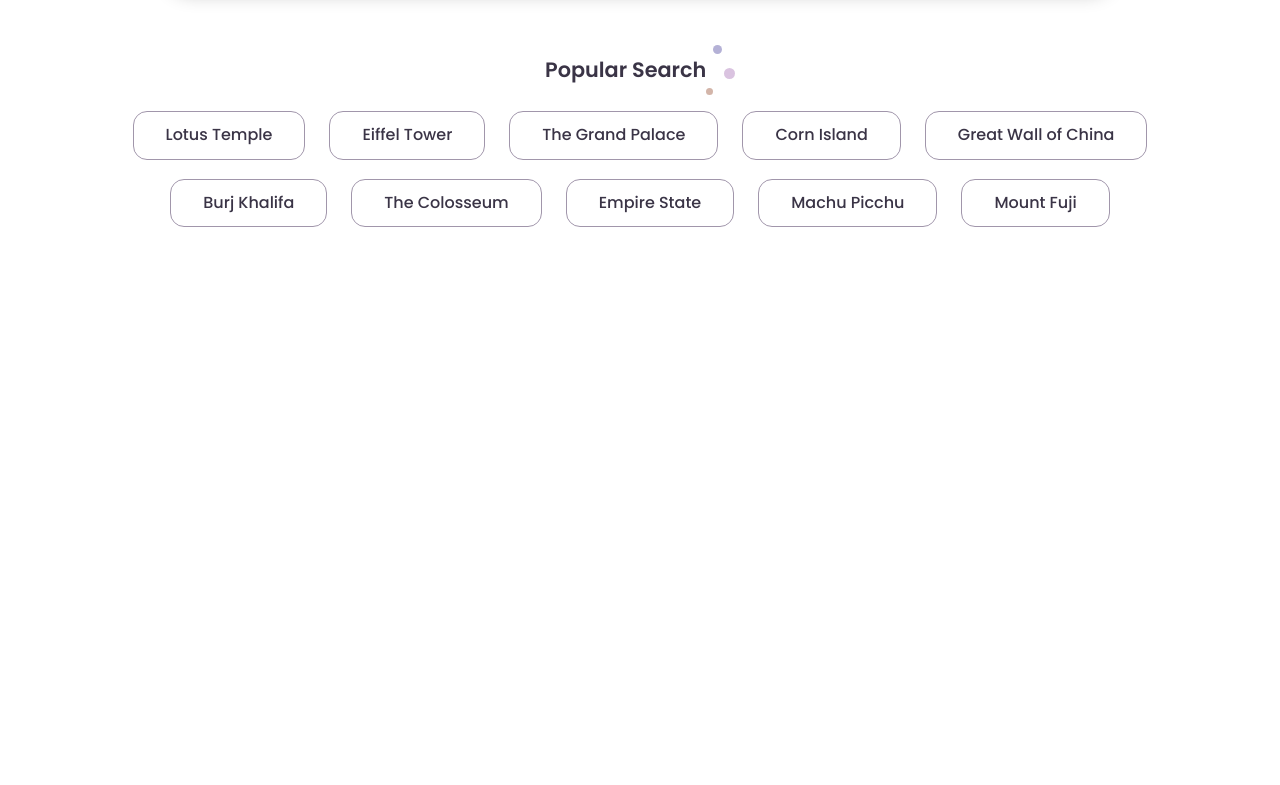
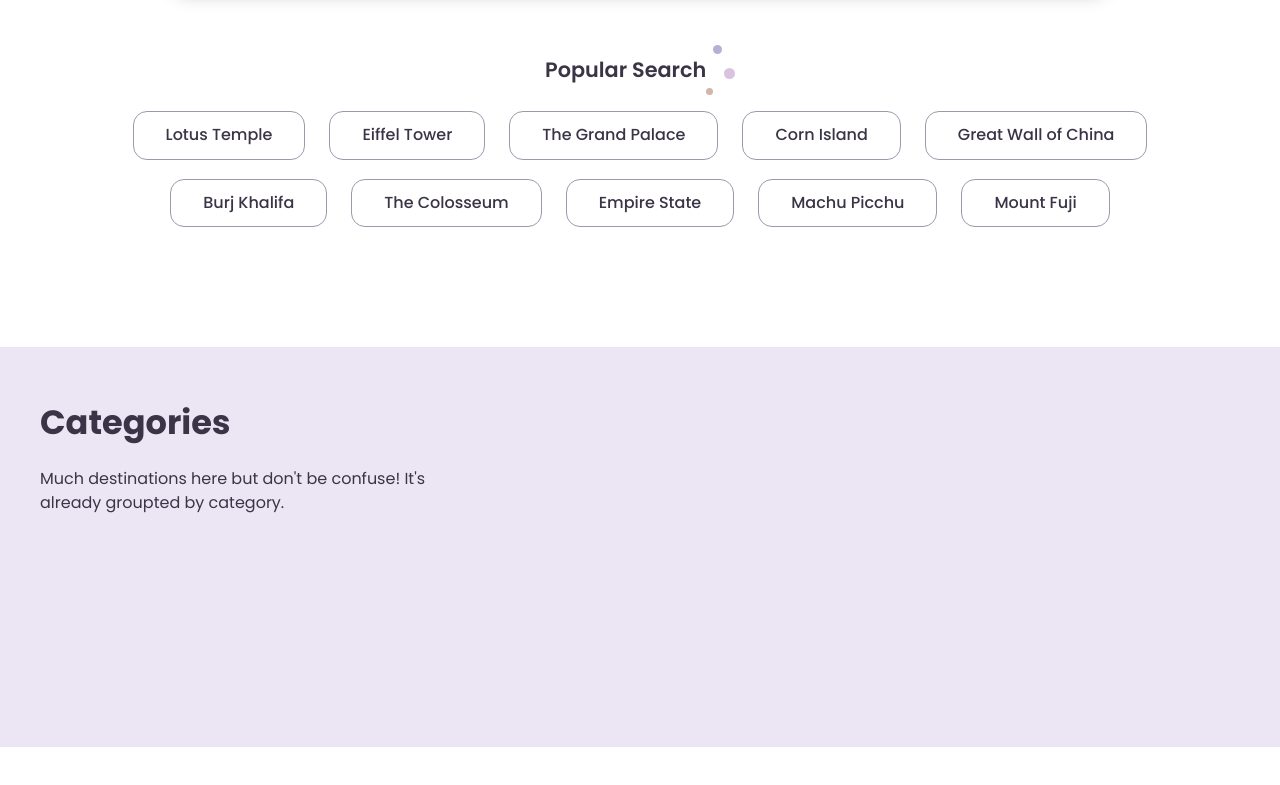
Before and after one commit to Kreyes96/my-travel-net, a website: page index.html in a window 1280 px wide. Shown: the part 858-1643 px from the top of the page. Before the commit the page ends 1165 px from the top, so only its background shows below. Drawn offline with nearby package versions, Linux system fonts and the light colour scheme.

Commit message:
Add categories section and their elements
- Add html code.
- Add css code.
- Add other configurations:
	- Add Bootstrap and normalize files for local work.

```diff
--- a/index.html
+++ b/index.html
@@ -6,9 +6,11 @@
    <meta http-equiv="X-UA-Compatible" content="IE=edge">
    <meta name="viewport" content="width=device-width, initial-scale=1.0">
    <title>MyTravel.net</title>
-   <link rel="stylesheet" href="https://necolas.github.io/normalize.css/latest/normalize.css">
+   <link rel="stylesheet" href="./css/normalize.css">
+   <!-- <link rel="stylesheet" href="https://necolas.github.io/normalize.css/latest/normalize.css"> -->
    <link href="https://fonts.googleapis.com/css2?family=Poppins:ital,wght@0,100;0,200;0,300;0,400;0,500;0,600;0,700;0,800;0,900;1,100;1,200;1,300;1,400;1,500;1,600;1,700;1,800;1,900&display=swap" rel="stylesheet">
-   <link rel="stylesheet" href="https://unpkg.com/bootstrap@5.1.0/dist/css/bootstrap.min.css">
+   <link rel="stylesheet" href="./bootstrap/css/bootstrap.min.css">
+   <!-- <link rel="stylesheet" href="https://unpkg.com/bootstrap@5.1.0/dist/css/bootstrap.min.css"> -->
    <link rel="stylesheet" href="./css/app.css">
 </head>
 
@@ -275,7 +277,19 @@
       </section>
    </div>
 
-   <script src="https://unpkg.com/bootstrap@5.1.0/dist/js/bootstrap.min.js"></script>
+   <section class="categories">
+      <div class="mainContainer mainContainer--categories">
+         <h2 class="categories__heading">Categories</h2>
+
+         <p class="categories__description">
+            Much destinations here but don't be confuse! It's <br>
+            already groupted by category.
+         </p>
+      </div>
+   </section>
+
+   <script src="./bootstrap/js/bootstrap.min.js"></script>
+   <!-- <script src="https://unpkg.com/bootstrap@5.1.0/dist/js/bootstrap.min.js"></script> -->
 </body>
 
 </html>
--- /dev/null
+++ b/scss/_categories-section.scss
@@ -0,0 +1,26 @@
+/* ===== categories section ===== */
+.categories {
+   width: 100%;
+   height: 400px;
+   background-color: $gray-color;
+   margin-block-end: 5rem;
+   padding: 3.5rem 0;
+}
+
+.mainContainer--categories {
+   width: 100%;
+   height: 100%;
+   // background-color: red;
+}
+
+.categories__heading {
+   margin: 0;
+   font-size: 2.1rem;
+   font-weight: 700;
+   color: $black-color;
+}
+
+.categories__description {
+   margin-block: 1.5rem 1rem;
+   color: $black-color;
+}
--- a/scss/_popularSearch-section.scss
+++ b/scss/_popularSearch-section.scss
@@ -5,7 +5,7 @@
    align-items: center;
    row-gap: 1rem;
    width: 100%;
-   margin-block-end: 5rem;
+   margin-block-end: 7.5rem;
 }
 
 // heading
--- a/scss/app.scss
+++ b/scss/app.scss
@@ -5,3 +5,4 @@
 @import 'header-section';
 @import 'main-section';
 @import 'popularSearch-section';
+@import 'categories-section';
```
Also changed, not shown: css/app.css, 1 other file.
